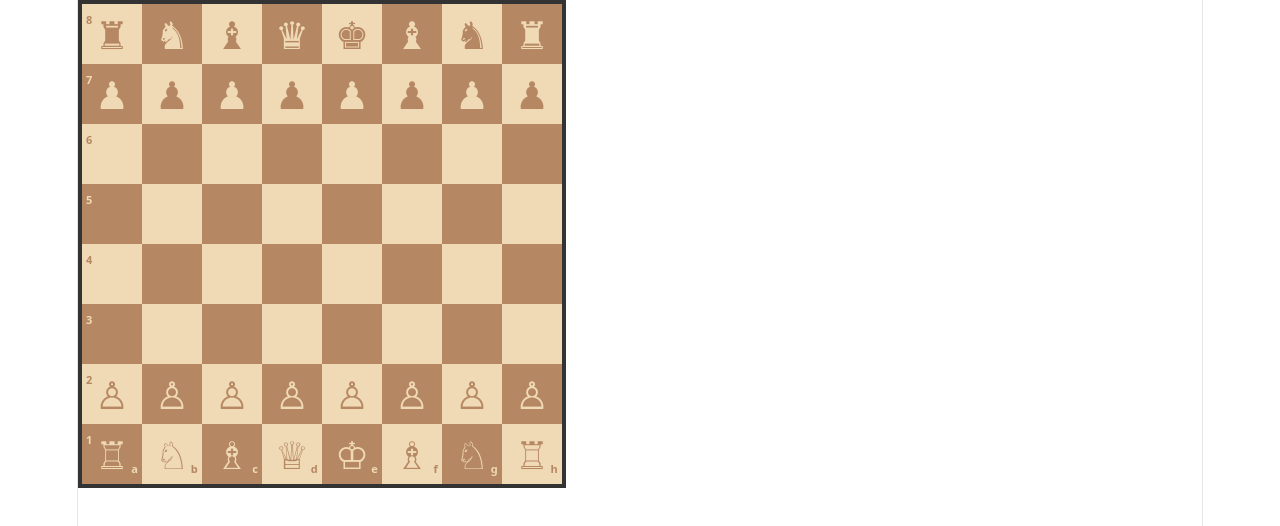
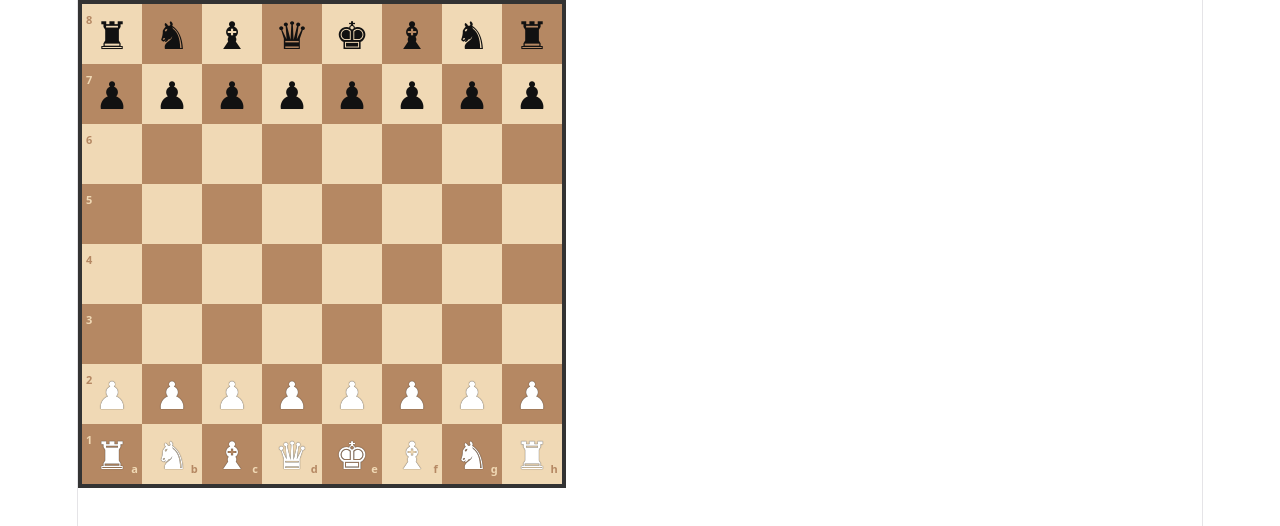
Before and after one commit to Kyle3408/chess-project-frem2, a Vue app: page / in a window 1280 px wide. Shown: the top 526 px of the page. Built offline with nearby package versions, Linux system fonts and the light colour scheme.

Commit message:
pieces move

```diff
--- a/src/chess_core/board.js
+++ b/src/chess_core/board.js
@@ -10,6 +10,7 @@ export class Board {
     this.loadFEN(fen);
   }
 
+  // Load state from FEN
   loadFEN(fenString) {
     const parsed = FENHandler.parse(fenString);
     this.grid = parsed.grid;
@@ -20,6 +21,7 @@ export class Board {
     this.fullMoveNumber = parsed.fullMoveNumber;
   }
 
+  // Export current state to FEN
   toFEN() {
     return FENHandler.generate({
       grid: this.grid,
@@ -63,6 +65,20 @@ export class Board {
     return `${headerLines.join('\n')}\n\n${pgnBody.trim()}`;
   }
 
+  // Helper method to retrieve a piece using a 1-based index (1 to 64)
+  getPieceByIndex(index) {
+    const row = Math.floor((index - 1) / 8);
+    const col = (index - 1) % 8;
+    return this.grid[row][col];
+  }
+
+  // Helper method to get valid moves directly using a 1-based index (1 to 64)
+  getValidMovesByIndex(index) {
+    const row = Math.floor((index - 1) / 8);
+    const col = (index - 1) % 8;
+    return this.getValidMoves(row, col);
+  }
+
   // Execute a move on the board by 1-64 index
   movePiece(fromIndex, toIndex) {
     const fromRow = Math.floor((fromIndex - 1) / 8);
@@ -72,6 +88,19 @@ export class Board {
 
     const movingPiece = this.grid[fromRow][fromCol];
     if (!movingPiece) return false;
+
+    // Build standard algebraic notation (SAN) before state update
+    const targetPiece = this.grid[toRow][toCol];
+    const isCapture = targetPiece !== null;
+    const piecePrefix = movingPiece.type === PIECE_TYPE.PAWN
+      ? (isCapture ? String.fromCharCode(97 + fromCol) : '')
+      : movingPiece.type.toUpperCase();
+    const captureSymbol = isCapture ? 'x' : '';
+    const destSquare = `${String.fromCharCode(97 + toCol)}${8 - toRow}`;
+    const sanMove = `${piecePrefix}${captureSymbol}${destSquare}`;
+
+    // Record the move into PGN history on current turn
+    this.recordMove(sanMove);
 
     // Move piece on the grid
     this.grid[toRow][toCol] = movingPiece;
@@ -88,20 +117,19 @@ export class Board {
     return true;
   }
 
+  // Bounds check helper
   isInBounds(row, col) {
     return row >= 0 && row < 8 && col >= 0 && col < 8;
   }
 
+  // Convert row/col to 1-64 index for Vue UI
   toIndex(row, col) {
     return row * 8 + col + 1;
   }
 
-  getPieceByIndex(index) {
-    const row = Math.floor((index - 1) / 8);
-    const col = (index - 1) % 8;
-    return this.grid[row][col];
-  }
-
+  /**
+   * Calculates valid destination indices (1-64) for a piece at (row, col)
+   */
   getValidMoves(row, col) {
     const piece = this.grid[row][col];
     if (!piece || piece.color !== this.activeColor) return [];
@@ -127,6 +155,7 @@ export class Board {
     return validMoves;
   }
 
+  // Helper: Sliding pieces (Rook, Bishop, Queen)
   getSlidingMoves(row, col, piece, directions, validMoves) {
     for (const [dRow, dCol] of directions) {
       let r = row + dRow;
@@ -138,9 +167,9 @@ export class Board {
           validMoves.push(this.toIndex(r, c));
         } else {
           if (target.color !== piece.color) {
-            validMoves.push(this.toIndex(r, c));
+            validMoves.push(this.toIndex(r, c)); // Capture enemy
           }
-          break;
+          break; // Stop raycasting at any piece
         }
         r += dRow;
         c += dCol;
@@ -148,6 +177,7 @@ export class Board {
     }
   }
 
+  // Helper: Non-sliding single step pieces (Knight, King)
   getStepMoves(row, col, piece, offsets, validMoves) {
     for (const [dRow, dCol] of offsets) {
       const r = row + dRow;
@@ -162,20 +192,24 @@ export class Board {
     }
   }
 
+  // Helper: Pawn special forward and diagonal capture rules
   getPawnMoves(row, col, piece, validMoves) {
     const direction = piece.color === COLOR.WHITE ? -1 : 1;
     const startRank = piece.color === COLOR.WHITE ? 6 : 1;
 
+    // 1. One step forward
     const forwardRow = row + direction;
     if (this.isInBounds(forwardRow, col) && !this.grid[forwardRow][col]) {
       validMoves.push(this.toIndex(forwardRow, col));
 
+      // 2. Two steps forward from initial rank
       const doubleForwardRow = row + 2 * direction;
       if (row === startRank && !this.grid[doubleForwardRow][col]) {
         validMoves.push(this.toIndex(doubleForwardRow, col));
       }
     }
 
+    // 3. Diagonal captures
     for (const dCol of [-1, 1]) {
       const capRow = row + direction;
       const capCol = col + dCol;
--- a/src/chess_core/piece.js
+++ b/src/chess_core/piece.js
@@ -26,12 +26,12 @@ export const DIRECTIONS = {
 
 const UNICODE_PIECES = {
   [COLOR.WHITE]: {
-    [PIECE_TYPE.PAWN]: '♙',
-    [PIECE_TYPE.KNIGHT]: '♘',
-    [PIECE_TYPE.BISHOP]: '♗',
-    [PIECE_TYPE.ROOK]: '♖',
-    [PIECE_TYPE.QUEEN]: '♕',
-    [PIECE_TYPE.KING]: '♔',
+    [PIECE_TYPE.PAWN]: '♟',
+    [PIECE_TYPE.KNIGHT]: '♞',
+    [PIECE_TYPE.BISHOP]: '♝',
+    [PIECE_TYPE.ROOK]: '♜',
+    [PIECE_TYPE.QUEEN]: '♛',
+    [PIECE_TYPE.KING]: '♚',
   },
   [COLOR.BLACK]: {
     [PIECE_TYPE.PAWN]: '♟',
--- a/src/components/ChessBoard.vue
+++ b/src/components/ChessBoard.vue
@@ -1,13 +1,31 @@
+<!-- src/components/Chessboard.vue -->
 <template>
   <div class="chessboard">
     <div
       v-for="index in 64"
       :key="index"
       class="square"
-      :class="isDark(index) ? 'dark' : 'light'"
+      :class="[
+        isDark(index) ? 'dark' : 'light',
+        {
+          'selected': selectedSquare === index,
+          'highlight': possibleMoves.includes(index)
+        }
+      ]"
+      @click="handleSquareClick(index)"
     >
+      <!-- Move indicator dot for empty target squares -->
+      <span
+        v-if="possibleMoves.includes(index) && !getPiece(index)"
+        class="move-dot"
+      ></span>
+
       <!-- Chess piece icon -->
-      <span v-if="getPiece(index)" class="piece">
+      <span
+        v-if="getPiece(index)"
+        class="piece"
+        :class="getPiece(index).color === COLOR.WHITE ? 'white-piece' : 'black-piece'"
+      >
         {{ getPiece(index).symbol }}
       </span>
 
@@ -25,18 +43,62 @@
 </template>
 
 <script setup>
-import { shallowRef } from 'vue';
+import { shallowRef, ref } from 'vue';
 import { Board } from '../chess_core/board.js';
+import { COLOR } from '../chess_core/piece.js';
 
-// Use shallowRef to keep Board isntance clean
+// Use shallowRef to keep Board instance clean
 const board = shallowRef(new Board());
 
+// Sub-task 4: Reactive state for selected piece and valid target squares
+const selectedSquare = ref(null);
+const possibleMoves = ref([]);
+
+// Core helper getters
 const getPiece = (index) => board.value.getPieceByIndex(index);
 const getRow = (index) => Math.floor((index - 1) / 8);
 const getCol = (index) => (index - 1) % 8;
 const isDark = (index) => (getRow(index) + getCol(index)) % 2 === 1;
 const getRankLabel = (index) => 8 - getRow(index);
 const getFileLabel = (index) => String.fromCharCode(97 + getCol(index));
+
+/**
+ * Sub-task 4: Selection and movement handler
+ */
+const handleSquareClick = (index) => {
+  const clickedPiece = getPiece(index);
+
+  // 1. If clicking a highlighted destination tile, execute move
+  if (selectedSquare.value !== null && possibleMoves.value.includes(index)) {
+    board.value.movePiece(selectedSquare.value, index);
+
+    // Clear selection state
+    selectedSquare.value = null;
+    possibleMoves.value = [];
+
+    // Re-assign board value to trigger shallowRef reactivity in Vue
+    board.value = board.value;
+    return;
+  }
+
+  // 2. If clicking the currently selected square: toggle selection off
+  if (selectedSquare.value === index) {
+    selectedSquare.value = null;
+    possibleMoves.value = [];
+    return;
+  }
+
+  // 3. If clicking a friendly piece matching the active turn, select (or reselect) it
+  if (clickedPiece && clickedPiece.color === board.value.activeColor) {
+    selectedSquare.value = index;
+    possibleMoves.value = board.value.getValidMovesByIndex(index);
+    return;
+  }
+
+  // 4. Clear selection on any other click
+  selectedSquare.value = null;
+  possibleMoves.value = [];
+};
 </script>
 
 <style scoped>
@@ -66,10 +128,45 @@ const getFileLabel = (index) => String.fromCharCode(97 + getCol(index));
   color: #f0d9b5;
 }
 
+/* Highlight square of currently selected piece */
+.square.selected {
+  background-color: #baca44 !important;
+}
+
+/* Cursor pointer for valid target squares */
+.square.highlight {
+  cursor: pointer;
+}
+
+/* Capture highlight overlay on enemy piece target squares */
+.square.highlight:has(.piece) {
+  background-color: #e1000088 !important;
+}
+
+/* Visual dot indicator for empty destination squares */
+.move-dot {
+  width: 18px;
+  height: 18px;
+  background-color: rgba(0, 0, 0, 0.25);
+  border-radius: 50%;
+  position: absolute;
+  pointer-events: none;
+}
+
 .piece {
   font-size: 38px;
   line-height: 1;
   cursor: pointer;
+  z-index: 1;
+}
+
+.white-piece {
+  color: #fff;
+  text-shadow: 0 0 1px #111;
+}
+
+.black-piece {
+  color: #111;
 }
 
 .label {
```
Also changed, not shown: 1 other file (tests, documents, lock files or other folders).
